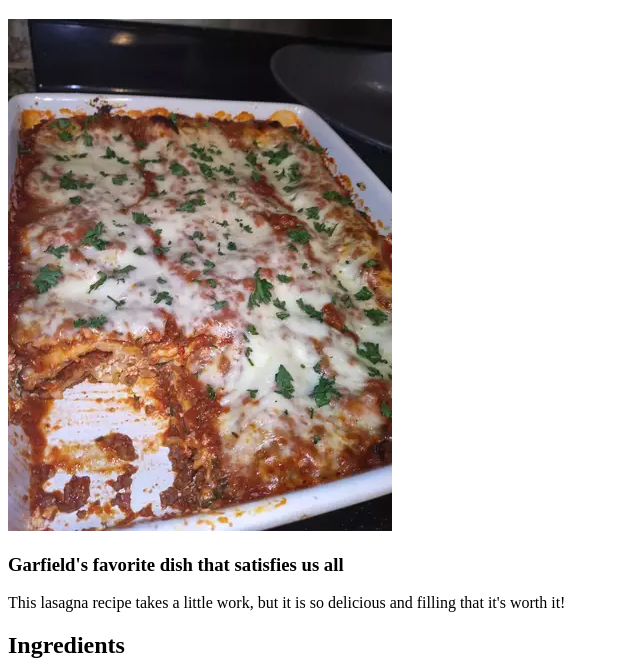
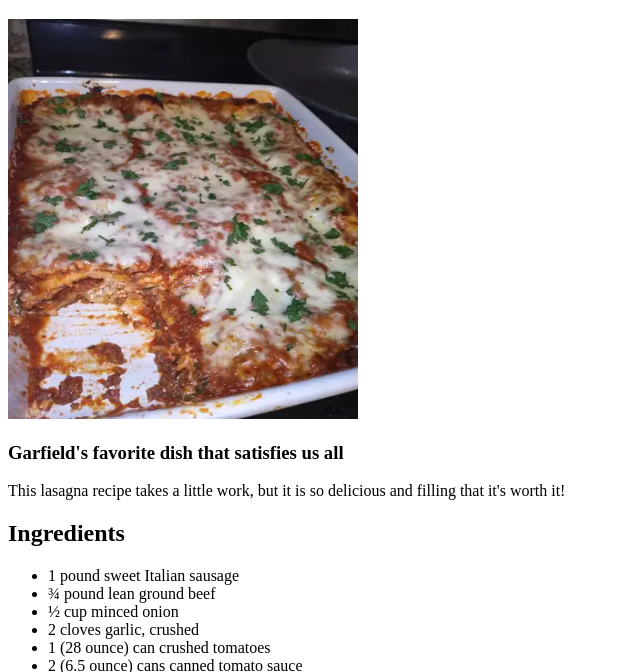
Before and after one commit to WaelFkaier/odin-recipes, a plain HTML site: page recipes/lasagna.html in a window 1280 px wide. Shown: the part 61-733 px from the top of the page, without its empty margins (0-640 px from the left). Drawn offline with Linux system fonts and the light colour scheme.

Commit message:
Adjust width and height for the dish image

```diff
--- a/recipes/lasagna.html
+++ b/recipes/lasagna.html
@@ -8,7 +8,7 @@
     <h1>
       World's Best Lasagna
     </h1>
-    <img src="./../images/lasagna.webp" alt="an image of the world's best lasagna">
+    <img src="./../images/lasagna.webp" alt="an image of the world's best lasagna" width="350" height="400">
     <h3>
       Garfield's favorite dish that satisfies us all
     </h3>
```
